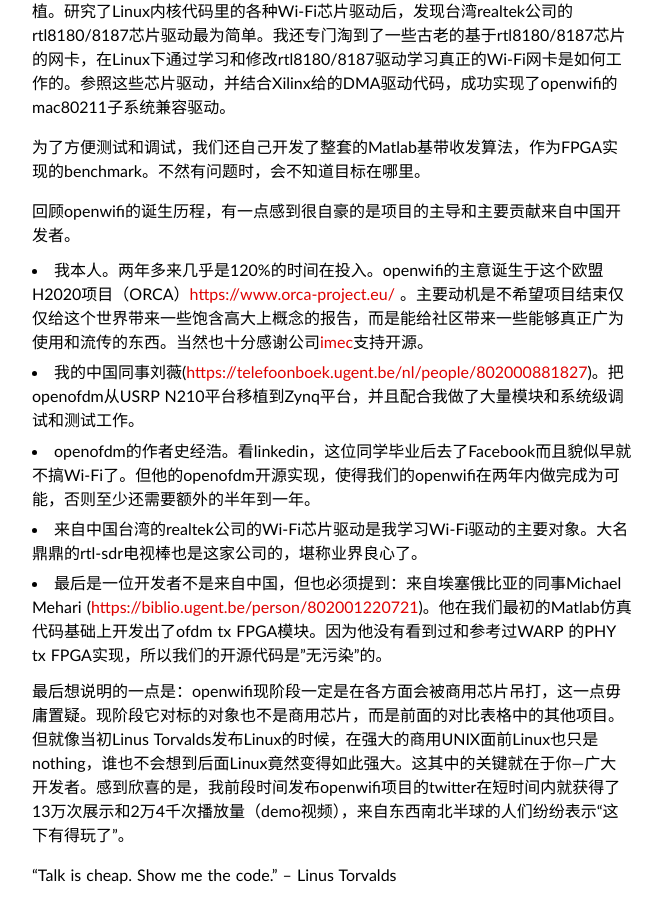
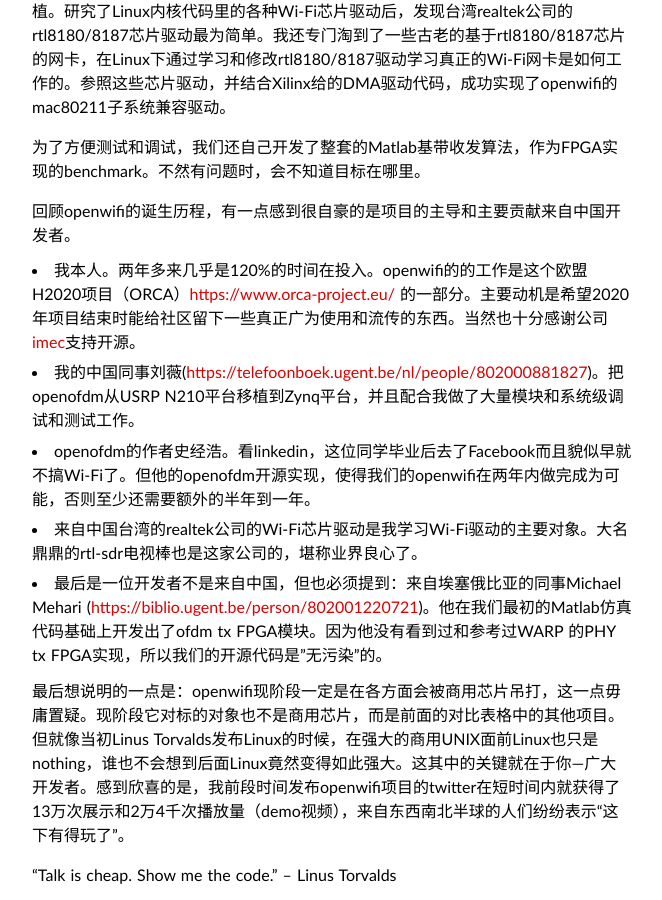
Before and after one commit to sdr-x/sdr-x.github.io, a Jekyll site: the page built from _posts/2020-01-02-openwifi-chinese.md, in a window 1280 px wide and 900 px high, scrolled down 5886 px. Shown: the whole window, without its empty margins (308-970 px from the left). Built offline with Jekyll 4.4.1, drawn with Linux system fonts in a browser that asks for light colours; some web fonts are replaced; comment, search, counter and statistics services are not loaded.

Commit message:
Update 2020-01-02-openwifi-chinese.md

```diff
--- a/_posts/2020-01-02-openwifi-chinese.md
+++ b/_posts/2020-01-02-openwifi-chinese.md
@@ -105,7 +105,7 @@ openwifi的Linux驱动部分当然也是参考了Linux 里面的各种Wi-Fi芯
 
 回顾openwifi的诞生历程，有一点感到很自豪的是项目的主导和主要贡献来自中国开发者。
 
-* 我本人。两年多来几乎是120%的时间在投入。openwifi的主意诞生于这个欧盟H2020项目（ORCA）[https://www.orca-project.eu/](https://www.orca-project.eu/) 。主要动机是不希望项目结束仅仅给这个世界带来一些饱含高大上概念的报告，而是能给社区带来一些能够真正广为使用和流传的东西。当然也十分感谢公司[imec](https://www.imec-int.com/en/home)支持开源。
+* 我本人。两年多来几乎是120%的时间在投入。openwifi的的工作是这个欧盟H2020项目（ORCA）[https://www.orca-project.eu/](https://www.orca-project.eu/) 的一部分。主要动机是希望2020年项目结束时能给社区留下一些真正广为使用和流传的东西。当然也十分感谢公司[imec](https://www.imec-int.com/en/home)支持开源。
 * 我的中国同事刘薇([https://telefoonboek.ugent.be/nl/people/802000881827](https://telefoonboek.ugent.be/nl/people/802000881827))。把openofdm从USRP N210平台移植到Zynq平台，并且配合我做了大量模块和系统级调试和测试工作。
 * openofdm的作者史经浩。看linkedin，这位同学毕业后去了Facebook而且貌似早就不搞Wi-Fi了。但他的openofdm开源实现，使得我们的openwifi在两年内做完成为可能，否则至少还需要额外的半年到一年。
 * 来自中国台湾的realtek公司的Wi-Fi芯片驱动是我学习Wi-Fi驱动的主要对象。大名鼎鼎的rtl-sdr电视棒也是这家公司的，堪称业界良心了。
```
